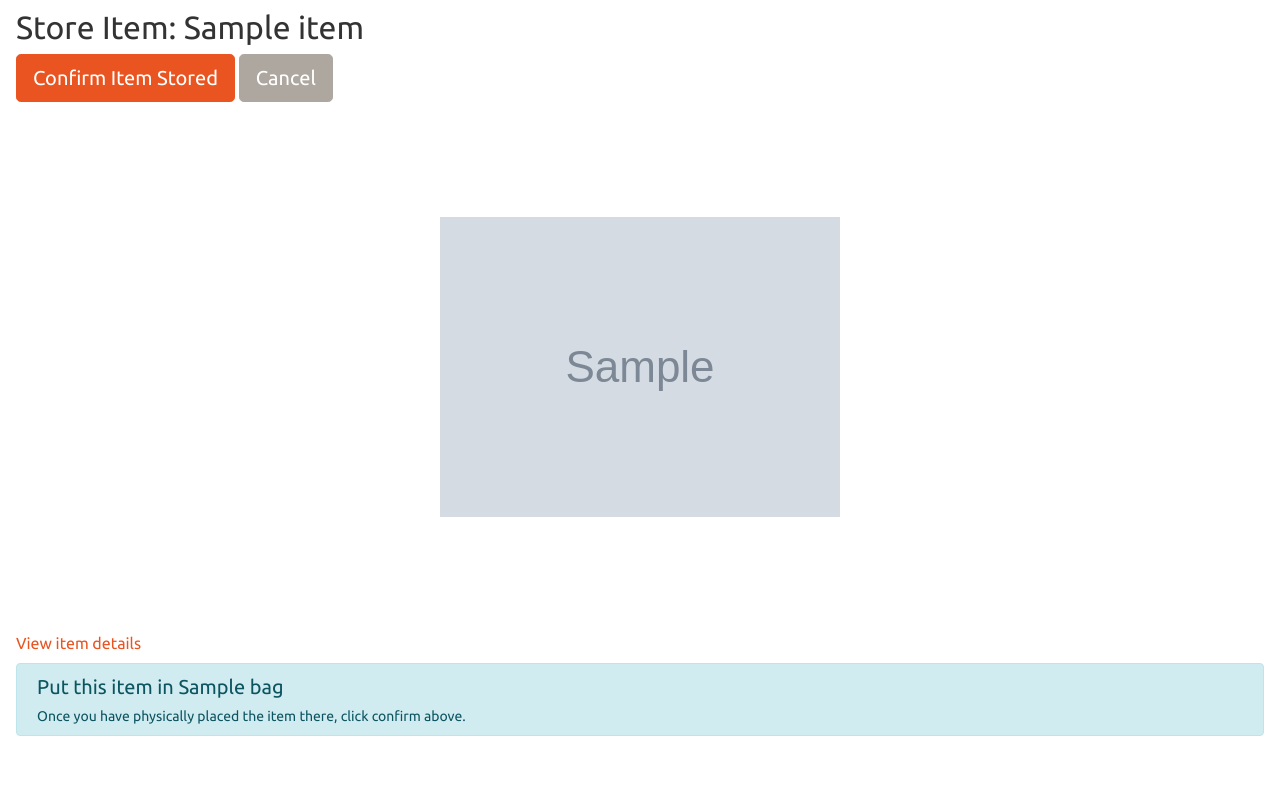
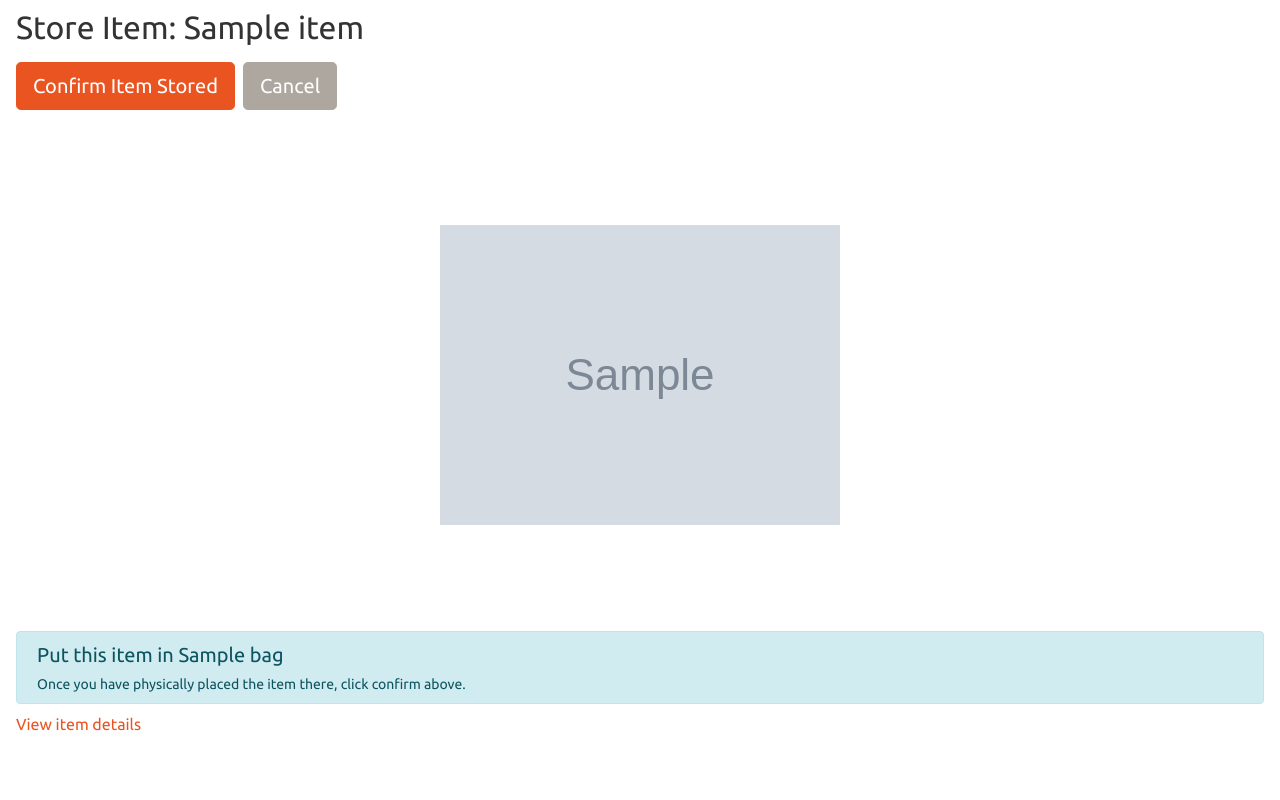
Before and after one commit to tim-fan/hordor, a Django app: template hordor/inventory/templates/inventory/store_item.html in a window 1280 px wide. Run offline with Django 3.2, Linux system fonts and the light colour scheme; the template is opened without the code that fills it: most values are stand-ins (such as "Sample title", 1, 10 or a date in 2020); grey boxes marked "Sample" are stand-in pictures; form fields are guessed from the names that the template uses; some libraries are stand-ins or nearby versions.

Commit message:
Store page: fix spacing/alignment, move "View item details" to bottom
- Title+buttons section had no bottom padding, so the flex-grow photo
  area started immediately adjacent -- added pb-3.
- Confirm/Cancel relied on a bare whitespace gap between them; gave
  Confirm an explicit mr-2 instead.
- Wrapped the two buttons in their own flex row for cleaner alignment.
- "View item details" moved from right under the photo to just above
  the container picker, per updated ordering: title -> buttons ->
  photo -> instructions alert -> View item details -> picker.

Note: I have no way to visually render/screenshot this page in the
current environment (no browser tool available, only text-based
WebFetch) -- these are reasoned fixes based on the actual CSS/markup,
not visual confirmation. Worth a real look on your end.

Verified against an isolated copy: mr-2/pb-3 classes present, section
order in the response HTML matches (photo < alert < details < picker),
and the confirm-POST-with-chosen-container flow still works.

```diff
--- a/hordor/inventory/templates/inventory/store_item.html
+++ b/hordor/inventory/templates/inventory/store_item.html
@@ -3,10 +3,12 @@
 {% block content %}
 <form method="post" class="d-flex flex-column" style="height: 100vh; height: 100dvh; overflow: hidden;">
     {% csrf_token %}
-    <div class="px-3 pt-2 flex-shrink-0">
-        <h2 class="mb-2">Store Item: {{ item.name }}</h2>
-        <button type="submit" class="btn btn-primary btn-lg">Confirm Item Stored</button>
-        <a href="{% url 'inventory:item_detail' item.id %}" class="btn btn-secondary btn-lg">Cancel</a>
+    <div class="px-3 pt-2 pb-3 flex-shrink-0">
+        <h2 class="mb-3">Store Item: {{ item.name }}</h2>
+        <div class="d-flex">
+            <button type="submit" class="btn btn-primary btn-lg mr-2">Confirm Item Stored</button>
+            <a href="{% url 'inventory:item_detail' item.id %}" class="btn btn-secondary btn-lg">Cancel</a>
+        </div>
     </div>
 
     <div class="flex-grow-1 d-flex align-items-center justify-content-center px-3" style="min-height: 0;">
@@ -16,9 +18,7 @@
         {% endif %}
     </div>
 
-    <div class="px-3 pb-3 flex-shrink-0">
-        <p class="mb-2"><a href="{% url 'inventory:item_detail' item.id %}">View item details</a></p>
-
+    <div class="px-3 pt-2 pb-3 flex-shrink-0">
         {% if not bag %}
         <div class="alert alert-warning py-2 mb-2" id="store-no-bag-alert">
             <strong>No empty bags available</strong> &mdash; choose a container below to store this item in.
@@ -29,6 +29,8 @@
             <p class="lead mb-1">Put this item in <strong id="store-target-name">{{ bag.name }}</strong></p>
             <p class="mb-0 small">Once you have physically placed the item there, click confirm above.</p>
         </div>
+
+        <p class="mb-2"><a href="{% url 'inventory:item_detail' item.id %}">View item details</a></p>
 
         <div class="mb-2">
             {% if bag %}
```
